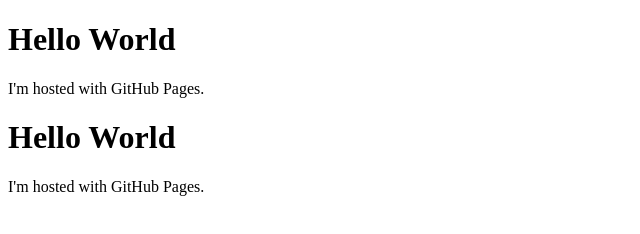
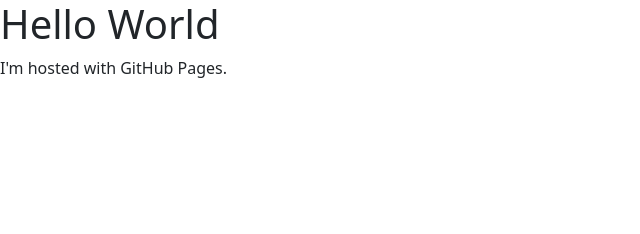
Before and after one commit to 98-Keerti/98-Keerti.github.io, a plain HTML site: page index.html in a window 1280 px wide. Shown: the whole page, without its empty margins (0-640 px from the left). Drawn offline with nearby package versions, Linux system fonts and the light colour scheme.

Commit message:
Update index.html

```diff
--- a/index.html
+++ b/index.html
@@ -1,11 +1,12 @@
 <!DOCTYPE html>
 <html>
-<body>
-<h1>Hello World</h1>
-<p>I'm hosted with GitHub Pages.</p>
-</body>
-</html><!DOCTYPE html>
-<html>
+  <head>
+    <meta charset="utf-8">
+    <meta name="viewport" content="width=device-width, initial-scale=1">
+    <link href="https://cdn.jsdelivr.net/npm/bootstrap@5.3.2/dist/css/bootstrap.min.css" rel="stylesheet">
+    <script src="https://cdn.jsdelivr.net/npm/bootstrap@5.3.2/dist/js/bootstrap.bundle.min.js"></script>
+    <script src="https://ajax.googleapis.com/ajax/libs/jquery/3.7.1/jquery.min.js"></script>
+  </head>
 <body>
 <h1>Hello World</h1>
 <p>I'm hosted with GitHub Pages.</p>
```
